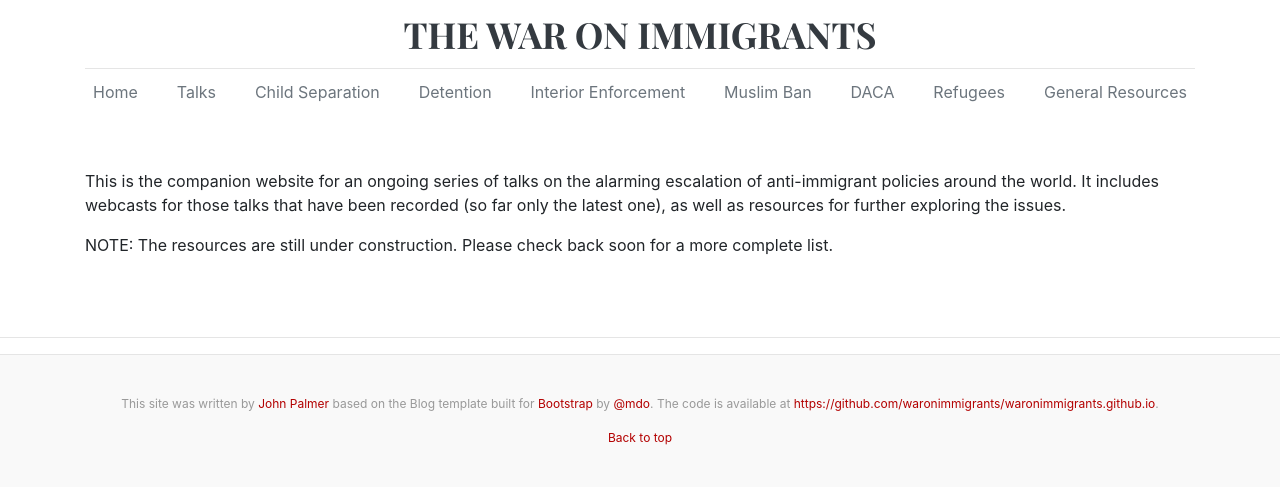
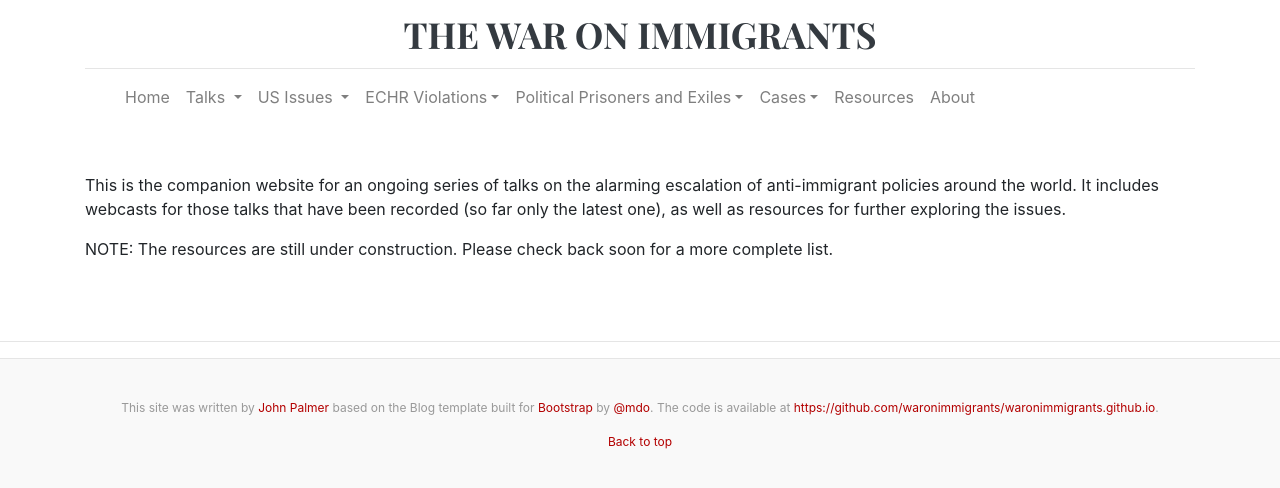
Before and after one commit to waronimmigrants/waronimmigrants.github.io, a Jekyll site: the page built from index.html, in a window 1280 px wide. Shown: the top 488 px of the page. Built offline with Jekyll 4.4.1, drawn with Linux system fonts in a browser that asks for light colours.

Commit message:
initial test of different nav style; about to return to old one

```diff
--- a/_includes/navbar.html
+++ b/_includes/navbar.html
@@ -1,13 +1,92 @@
-      <div class="nav-scroller py-1 mb-2">
-        <nav class="nav d-flex justify-content-between">
-          <a class="p-2 text-muted" href="/">Home</a>
-          <a class="p-2 text-muted" href="talks">Talks</a>
-          <a class="p-2 text-muted" href="child-separation">Child Separation</a>
-       	  <a class="p-2 text-muted" href="detention">Detention</a>
-       	  <a class="p-2 text-muted" href="interior-enforcement">Interior Enforcement</a>
-       	  <a class="p-2 text-muted" href="muslim-ban">Muslim Ban</a>
-       	  <a class="p-2 text-muted" href="daca">DACA</a>
-       	  <a class="p-2 text-muted" href="refugees">Refugees</a>
-          <a class="p-2 text-muted" href="resources">General Resources</a>
-        </nav>
-      </div>
+<nav class="navbar navbar-expand-lg navbar-light">
+    <a class="navbar-brand" href="#">
+  </a>
+
+  <button class="navbar-toggler" type="button" data-toggle="collapse" data-target="#navbarSupportedContent" aria-controls="navbarSupportedContent" aria-expanded="false" aria-label="Toggle navigation">
+    <span class="navbar-toggler-icon"></span>
+  </button>
+
+  <div class="collapse navbar-collapse" id="navbarSupportedContent">
+    <ul class="navbar-nav mr-auto">
+
+                  <li class="nav-item">
+        <a class="nav-link" href="#">Home</a>
+      </li>
+
+      <li class="nav-item dropdown">
+        <a class="nav-link dropdown-toggle" href="#" id="navbarDropdown" role="button" data-toggle="dropdown" aria-haspopup="true" aria-expanded="false">
+          Talks
+        </a>
+        <div class="dropdown-menu" aria-labelledby="navbarDropdown">
+          <a class="dropdown-item" href="freedom">Upcoming</a>
+          <a class="dropdown-item" href="privacy">30 July 2018</a>
+          <a class="dropdown-item" href="expression">XXX</a>
+          <a class="dropdown-item" href="political-rights">XXX</a>
+          <a class="dropdown-item" href="fair-trials">XXX</a>
+      </li>
+
+      <li class="nav-item dropdown">
+        <a class="nav-link dropdown-toggle" href="#" id="navbarDropdown" role="button" data-toggle="dropdown" aria-haspopup="true" aria-expanded="false">
+          US Issues
+        </a>
+        <div class="dropdown-menu" aria-labelledby="navbarDropdown">
+          <a class="dropdown-item" href="freedom">Detention</a>
+          <a class="dropdown-item" href="privacy">Private and Family Life</a>
+          <a class="dropdown-item" href="expression">Expression, Thought, and Conscience</a>
+          <a class="dropdown-item" href="political-rights">Political Rights</a>
+          <a class="dropdown-item" href="fair-trials">Fair Trials</a>
+          <a class="dropdown-item" href="fair-trials">Remedies</a>
+      </li>
+      <li class="nav-item dropdown">
+        <a class="nav-link dropdown-toggle" href="#" id="navbarDropdown" role="button" data-toggle="dropdown" aria-haspopup="true" aria-expanded="false">ECHR Violations</a>
+        <div class="dropdown-menu" aria-labelledby="navbarDropdown">
+          <a class="dropdown-item" href="#">Art. 3</a>
+          <a class="dropdown-item" href="#">Art. 5</a>
+          <a class="dropdown-item" href="#">Art. 6</a>
+          <a class="dropdown-item" href="#">Art. 7</a>
+          <a class="dropdown-item" href="#">Art. 8</a>
+          <a class="dropdown-item" href="#">Art. 9</a>
+          <a class="dropdown-item" href="#">Art. 10</a>
+          <a class="dropdown-item" href="#">Art. 11</a>
+          <a class="dropdown-item" href="#">Art. 13</a>
+          <a class="dropdown-item" href="#">Art. 14</a>
+      </li>
+      <li class="nav-item dropdown">
+        <a class="nav-link dropdown-toggle" href="#" id="navbarDropdown" role="button" data-toggle="dropdown" aria-haspopup="true" aria-expanded="false">Political Prisoners and Exiles</a>
+        <div class="dropdown-menu" aria-labelledby="navbarDropdown">
+          <a class="dropdown-item" href="#">Jordi Cuixart</a>
+          <a class="dropdown-item" href="#">Jordi Sánchez</a>
+          <a class="dropdown-item" href="#">Oriol Junqueras</a>
+          <a class="dropdown-item" href="#">Joaquim Forn</a>
+          <a class="dropdown-item" href="#">Dolors Bassa</a>
+          <a class="dropdown-item" href="#">Raül Romeva</a>
+          <a class="dropdown-item" href="#">Jordi Turull</a>
+          <a class="dropdown-item" href="#">Josep Rull</a>
+          <a class="dropdown-item" href="#">Carme Forcadell</a>
+          <div class="dropdown-divider"></div>
+          <a class="dropdown-item" href="#">Carles Puigdemont</a>
+          <a class="dropdown-item" href="#">Antoni Comin</a>
+          <a class="dropdown-item" href="#">Lluis Puig</a>
+          <a class="dropdown-item" href="#">Meritxell Serret</a>
+          <a class="dropdown-item" href="#">Clara Ponsatí</a>
+          <a class="dropdown-item" href="#">Anna Gabriel</a>
+          <a class="dropdown-item" href="#">Marta Rovira</a>
+        </div>
+      </li>
+      <li class="nav-item dropdown">
+        <a class="nav-link dropdown-toggle" href="#" id="navbarDropdown" role="button" data-toggle="dropdown" aria-haspopup="true" aria-expanded="false">Cases</a>
+        <div class="dropdown-menu" aria-labelledby="navbarDropdown">
+          <a class="dropdown-item" href="SCT-20907-2017">Supreme Court: 20907/2017</a>
+          <div class="dropdown-divider"></div>
+          <a class="dropdown-item" href="#">Audiencia Nacional: XXX</a>
+        </div>
+      </li>
+      <li class="nav-item">
+        <a class="nav-link" href="#">Resources</a>
+      </li>
+            <li class="nav-item">
+        <a class="nav-link" href="#">About</a>
+      </li>
+    </ul>
+  </div>
+</nav>
```
Also changed, not shown: 11 other files.
